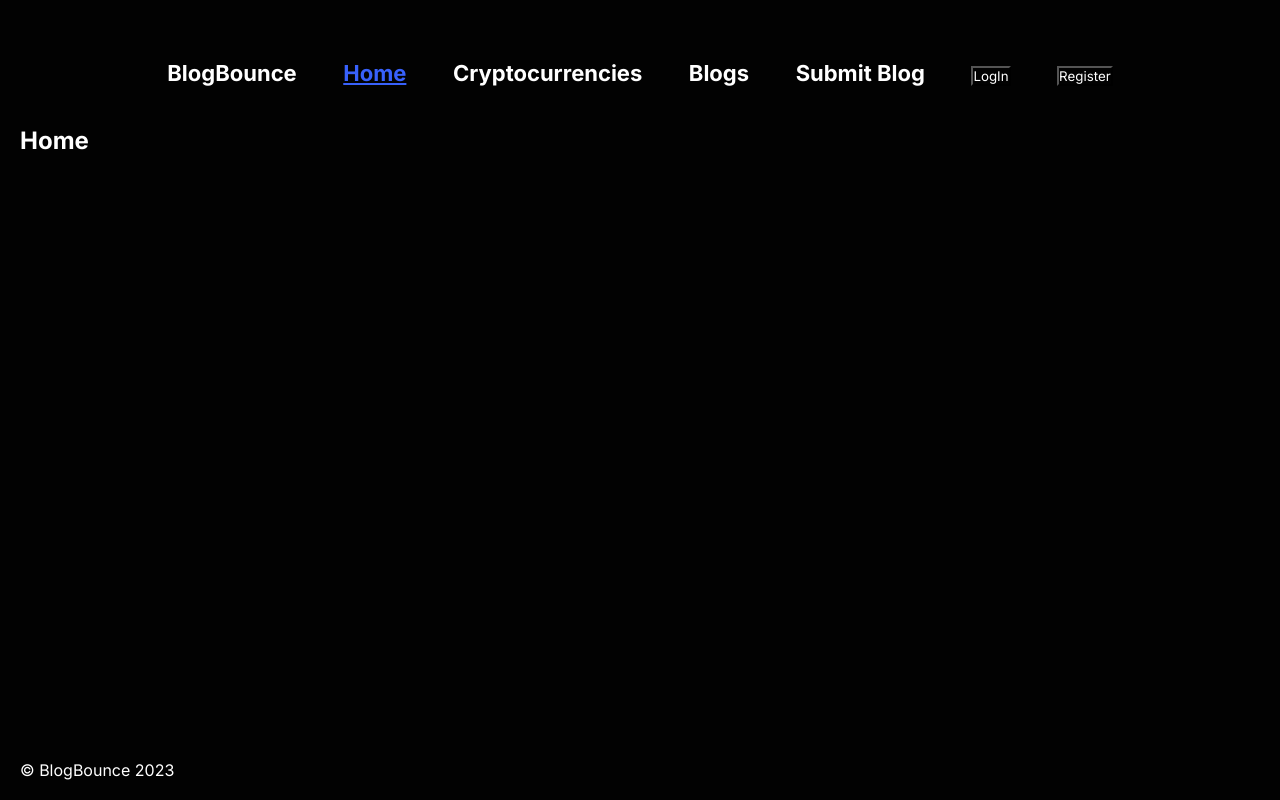
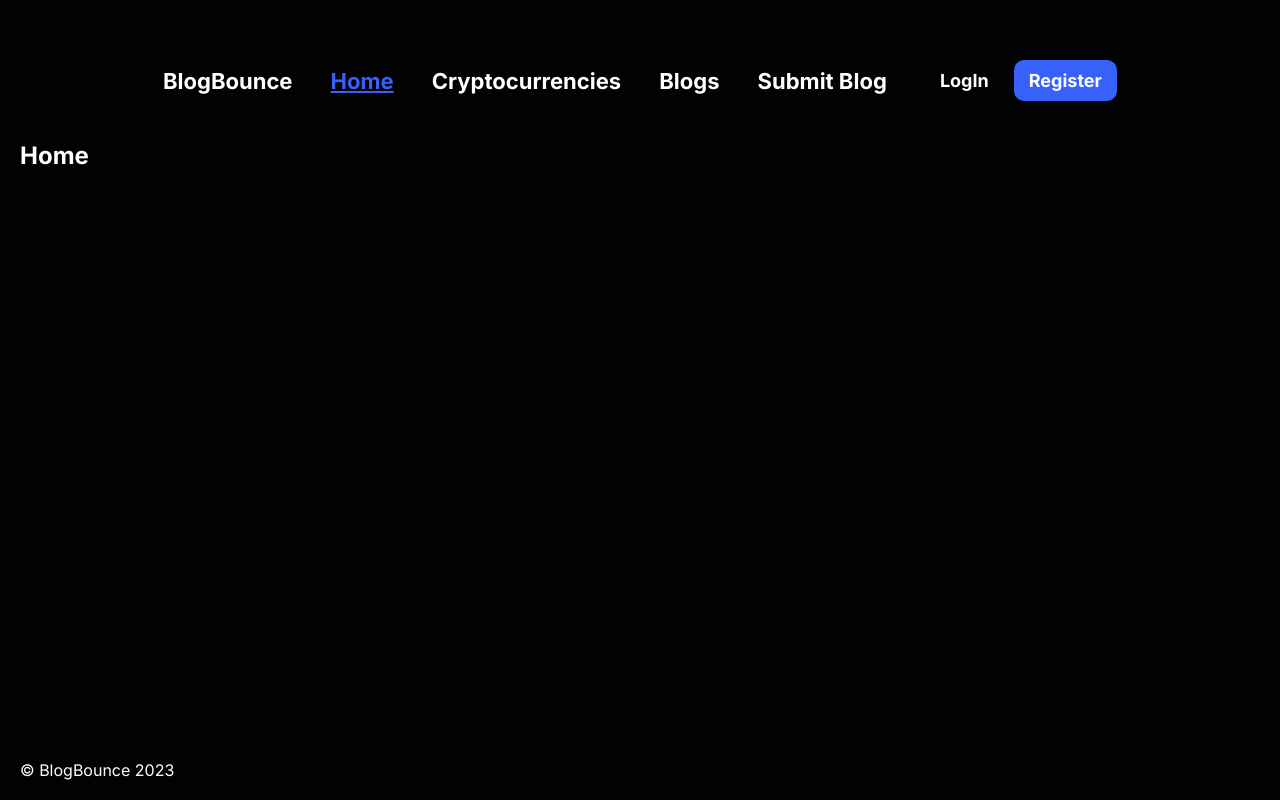
Before and after one commit to s0haibzafar/blog-bounce-ui, a React (Create React App) app: page / in a window 1280 px wide. Built offline with nearby package versions, Linux system fonts and the light colour scheme.

Commit message:
Set login, register and logout btn styling

```diff
--- a/src/components/navbar/navbar.jsx
+++ b/src/components/navbar/navbar.jsx
@@ -2,6 +2,7 @@ import { NavLink } from "react-router-dom";
 import styles from './navbar.module.css'
 
 function Navbar() {
+    const isAuthenticated = false;
     return (
         <>
             <nav className={styles.navbar}>
@@ -10,12 +11,18 @@ function Navbar() {
                 <NavLink to='crypto' className={({ isActive }) => isActive ? styles.activeStyle : styles.inActiveStyle} >Cryptocurrencies</NavLink>
                 <NavLink to='blogs' className={({ isActive }) => isActive ? styles.activeStyle : styles.inActiveStyle}>Blogs</NavLink>
                 <NavLink to='submit' className={({ isActive }) => isActive ? styles.activeStyle : styles.inActiveStyle}>Submit Blog</NavLink>
-                <NavLink to='login' className={({ isActive }) => isActive ? styles.activeStyle : styles.inActiveStyle}>
+                { isAuthenticated ?
+                  <div>
+                    <NavLink to='logout'>
+                     <button className={styles.logOutBtn} >Log Out</button>
+                    </NavLink>
+                  </div>
+                : <div><NavLink to='login' className={({ isActive }) => isActive ? styles.activeStyle : styles.inActiveStyle}>
                     <button className={styles.logInBtn} >LogIn</button>
-                </NavLink>
-                <NavLink to='register' className={({ isActive }) => isActive ? styles.activeStyle : styles.inActiveStyle}>
+                    </NavLink>
+                    <NavLink to='register' className={({ isActive }) => isActive ? styles.activeStyle : styles.inActiveStyle}>
                     <button className={styles.registerBtn} >Register</button>
-                </NavLink>
+                </NavLink></div>}
             </nav>
             <div></div>
         </>
--- a/src/components/navbar/navbar.module.css
+++ b/src/components/navbar/navbar.module.css
@@ -24,8 +24,51 @@
 }
 
 .logInBtn{
+    border: none;
+    outline: none;
+    border-radius: 10px;
+    padding: 10px 15px;
+    cursor: pointer;
+    font-weight: bold;
+    font-size: large;
+    text-decoration: none;
 
 }
+.logInBtn:hover{
+ color: black;
+ background-color: #f3f3f3;
+}
+
 .registerBtn{
+    margin-left: 10px;
+    background-color: #3861fb;
+    color: white;
+    border: none;
+    outline: none;
+    border-radius: 10px;
+    padding: 10px 15px;
+    cursor: pointer;
+    font-weight: bold;
+    font-size: large;
+    text-decoration: none
+}
+.registerBtn:hover{
+    background-color: #1f4ffd;
+}
+.logOutBtn{
+    margin-left: 10px;
+    background-color: #ea1043;
+    color: white;
+    border: none;
+    outline: none;
+    border-radius: 10px;
+    padding: 10px 15px;
+    cursor: pointer;
+    font-weight: bold;
+    font-size: large;
+    text-decoration: none
+}
+.logOutBtn:hover{
+    background-color: #cc0332;
 
 }
```
